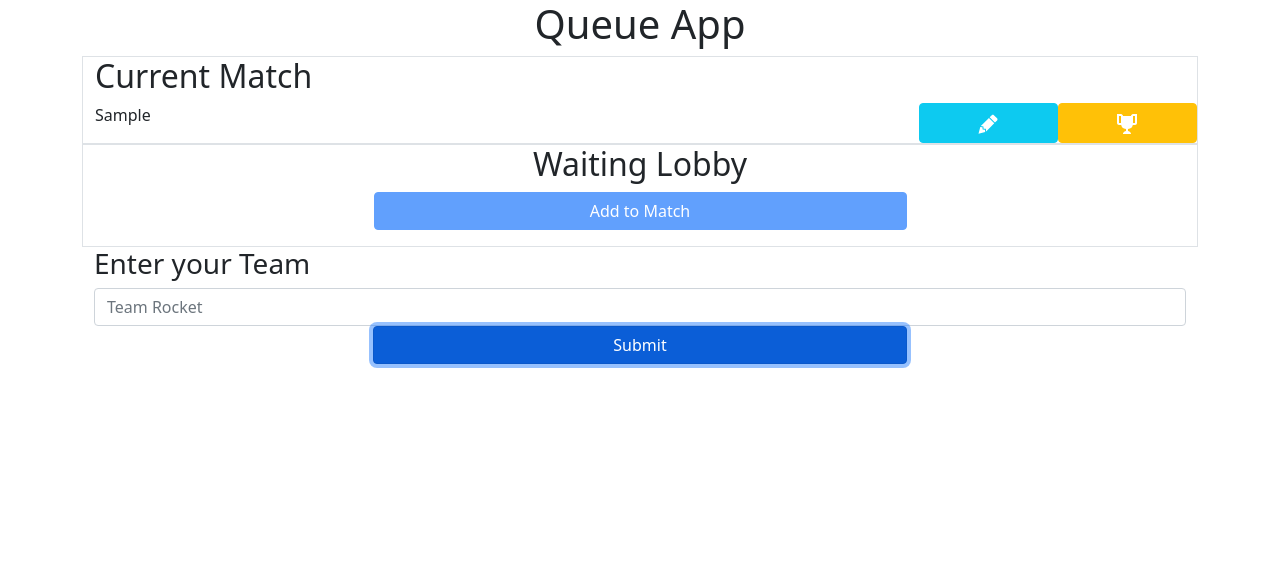
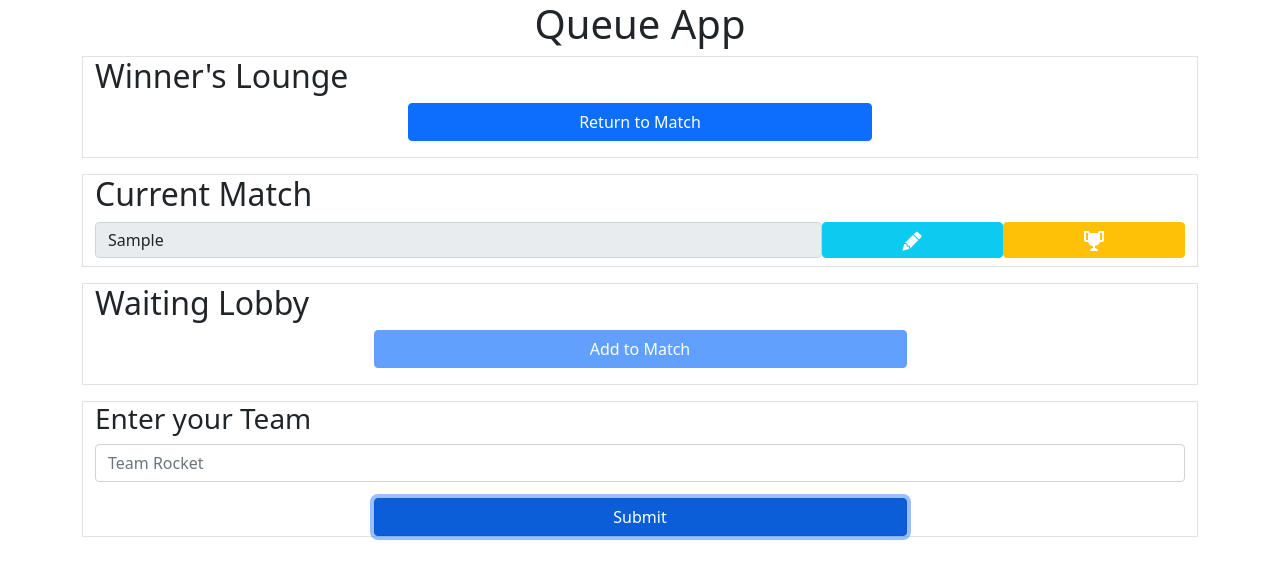
Before and after one commit to j-nathanson/queue-app, a React (Create React App) app: page / in a window 1280 px wide. Both pictures are taken after typing "Sample" into the empty fields and a click on the button "Submit". Shown: the top 578 px of the page. Built offline with nearby package versions, Linux system fonts and the light colour scheme.

Commit message:
some basic layout

```diff
--- a/src/App.js
+++ b/src/App.js
@@ -1,4 +1,3 @@
-import { useSelector } from "react-redux";
 import CurrentMatch from "./components/CurrentMatch";
 import Lobby from "./components/Lobby";
 import TeamForm from "./components/TeamForm";
@@ -6,16 +5,10 @@ import WinnersLounge from "./components/WinnersLounge";
 
 function App() {
 
-  const winnersLoungeLength = useSelector((state) => state.queue.winnersLounge.length);
-
-
   return (
     <div className="App container">
-
       <h1 className="text-center">Queue App</h1>
-      {winnersLoungeLength > 0 && (
-        <WinnersLounge />
-      )}
+      <WinnersLounge />
       <CurrentMatch />
       <Lobby />
       <TeamForm />
--- a/src/components/ContentEditable.js
+++ b/src/components/ContentEditable.js
@@ -24,9 +24,17 @@ export default function ContentEditable({ index, team, lobby }) {
         <>
             {editToggle && (
                 <>
-                    <p className='col-9'>{team.name}</p>
+                    <Form.Group className='col-8 p-0'>
+                        <Form.Control
+                            className='w-100 h-100'
+                            type="text"
+                            value={name}
+                            disabled
+                            onChange={e => setName(e.target.value)}
+                        />
+                    </Form.Group>
                     <Button
-                        className='col'
+                        className='col p-0'
                         onClick={updateToggle}
                         variant='info'
                     >
@@ -41,9 +49,9 @@ export default function ContentEditable({ index, team, lobby }) {
             )}
             {!editToggle && (
                 <>
-                    <Form.Group className='col-9 p-0'>
+                    <Form.Group className='col-8 p-0'>
                         <Form.Control
-                            className='w-100'
+                            className='w-100 h-100'
                             type="text"
                             value={name}
                             onChange={e => setName(e.target.value)}
@@ -52,7 +60,7 @@ export default function ContentEditable({ index, team, lobby }) {
 
                     <Button
                         onClick={handleEdit}
-                        className='col'
+                        className='col p-0'
                         variant='success'
                     >
                         <Icon path={mdiCheckboxMarkedCirclePlusOutline}
--- a/src/components/CurrentMatch.js
+++ b/src/components/CurrentMatch.js
@@ -18,16 +18,21 @@ export default function CurrentMatch() {
     }
 
     return (
-        <div className='container border'>
+        <div className='container mb-3 border'>
             <h2>Current Match</h2>
+
+            {currentMatch.length === 0 && (
+                <div className='text-center p-5'>add teams</div>
+            )}
+
             {currentMatch.map((team, index) => {
                 return (
-                    <div key={index} className='row'>
+                    <div key={index} className='row mx-auto mb-2'>
                         <ContentEditable index={index} team={team} lobby={lobby} />
                         <Button
                             onClick={() => handleWin(team)}
                             variant='warning'
-                            className='col'
+                            className='col p-0 '
                         >
                             <Icon path={mdiTrophy}
                                 title="edit team"
--- a/src/components/DeleteButton.js
+++ b/src/components/DeleteButton.js
@@ -15,7 +15,7 @@ export default function DeleteButton({ index, lobby }) {
     return (
         <>
             <Button
-                className='col'
+                className='col-2'
                 onClick={handleDelete}
                 variant='danger'
             >
--- a/src/components/Lobby.js
+++ b/src/components/Lobby.js
@@ -16,8 +16,8 @@ export default function Lobby() {
     const dispatch = useDispatch();
     const lobby = useSelector((state) => state.queue.waitingLobby);
     return (
-        <div className='container border'>
-            <h2 className='text-center'>Waiting Lobby</h2>
+        <div className='container mb-3 border'>
+            <h2>Waiting Lobby</h2>
             <div className="row justify-content-center mb-3">
                 <div className="col-6">
                     <Button
--- a/src/components/LobbyCard.js
+++ b/src/components/LobbyCard.js
@@ -7,7 +7,7 @@ export default function LobbyCard({ team, index }) {
 
 
     return (
-        <div className='row'>
+        <div className='row mx-auto mb-2'>
             <ContentEditable index={index} team={team} lobby={lobby} />
             <DeleteButton index={index} lobby={lobby} />
         </div>
--- a/src/components/TeamForm.js
+++ b/src/components/TeamForm.js
@@ -17,11 +17,10 @@ export default function TeamForm() {
 
 
     return (
-        <div className='container'>
+        <div className='container border'>
             <h3>Enter your Team</h3>
             <Form>
-                <div className="row">
-
+                <div className="row mb-3">
                     <Form.Group>
                         <Form.Control
                             type="text"
@@ -30,7 +29,6 @@ export default function TeamForm() {
                             placeholder="Team Rocket"
                         />
                     </Form.Group>
-
                 </div>
                 <div className="row justify-content-center">
                     <div className="col-6 ">
--- a/src/components/WinnersLounge.js
+++ b/src/components/WinnersLounge.js
@@ -15,28 +15,27 @@ export default function WinnersLounge() {
         dispatch(returnToCurrentMatch())
     }
     return (
-        <div className='container border'>
+        <div className='container mb-3 border'>
             <h2>Winner's Lounge</h2>
 
             {winnersLounge.map((team, index) => {
                 return (
-                    <div className='row'>
+                    <div className='row mb-3 mx-auto'>
                         <ContentEditable key={index} index={index} team={team} lobby={lobby} />
                         <DeleteButton index={index} lobby={lobby} />
                     </div>
                 )
             })}
             <div className="row justify-content-center">
-                <div className="col-6 p-0 border">
-                    <Button
-                        onClick={handleClick}
-                        disabled={currentMatchLength === 2}
-                        className='w-100'
-                    >
 
-                        Return to Match
-                    </Button>
-                </div>
+                <Button
+                    onClick={handleClick}
+                    disabled={currentMatchLength === 2}
+                    className="col-5 mb-3"
+                >
+                    Return to Match
+                </Button>
+
             </div>
         </div>
     )
```
